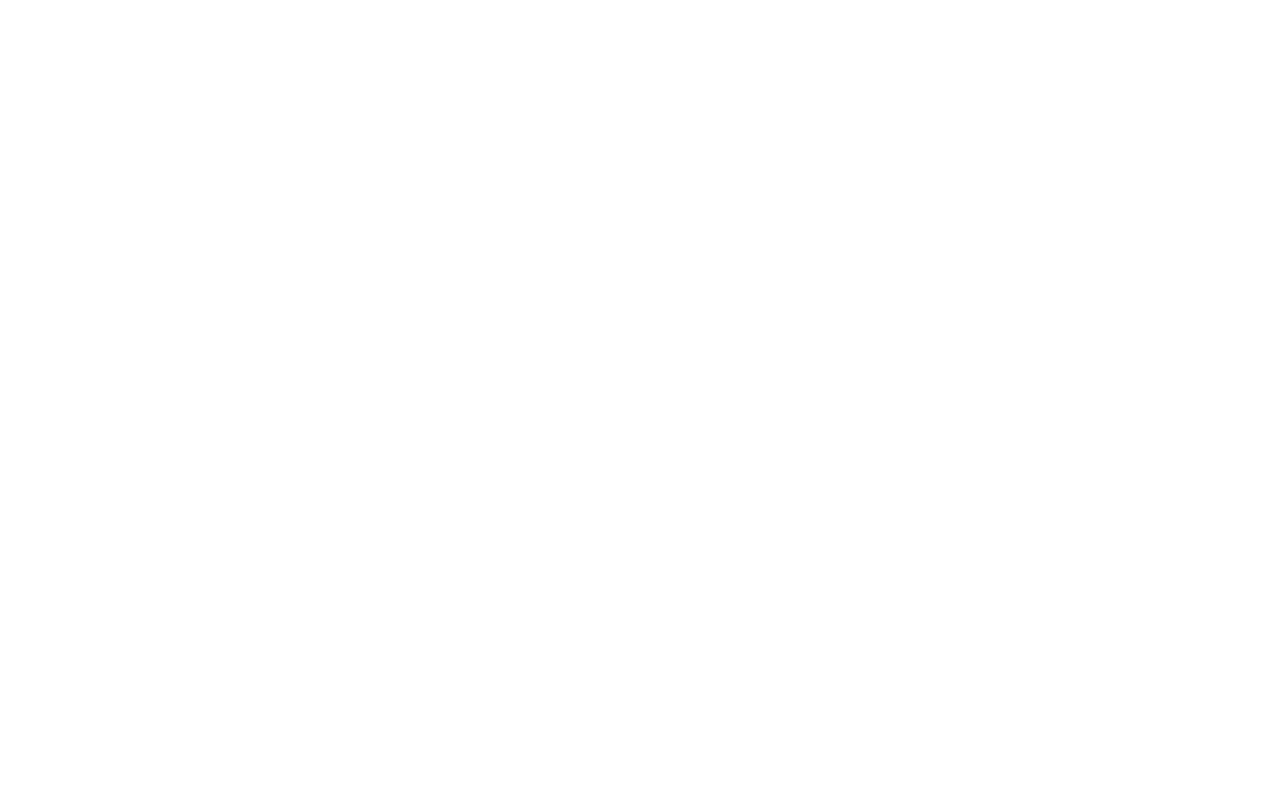
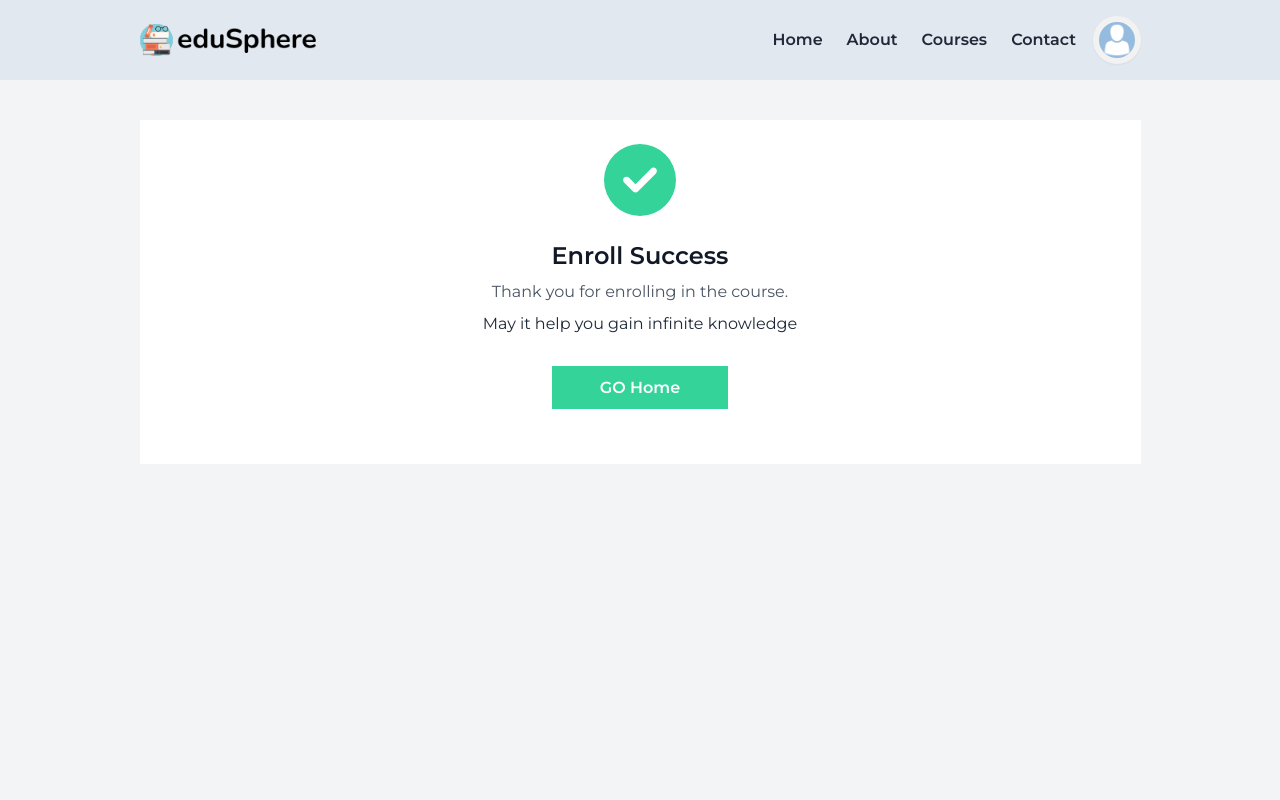
Before and after one commit to S-Alif/Edu-Sphere, a React (Vite) app in the folder main/frontend/: page /enroll/success in a window 1280 px wide. Shown: the top 800 px of the page. Built offline with nearby package versions, Linux system fonts and the light colour scheme; no server answers.

Commit message:
[ADD] payment gateway

```diff
--- a/main/frontend/src/App.jsx
+++ b/main/frontend/src/App.jsx
@@ -30,6 +30,7 @@ import StudentPaymentInfoPage from "./pages/StudentPaymentInfoPage";
 import InstructorPayment from "./pages/InstructorPayment";
 import InstructorProfilePage from "./pages/InstructorProfilePage";
 import ScrollToTop from "./ScrollToTop";
+import CourseEnrollConfirm from "./pages/CourseEnrollConfirm";
 
 
 const App = () => {
@@ -51,6 +52,9 @@ const App = () => {
         <Route element={<AuthCheck role={0} />}>
           <Route path="enroll/:course/:batch" element={<EnrollPage />} />
         </Route>
+
+        <Route path="enroll/success" element={<CourseEnrollConfirm />} />
+
       </Route>
 
       {/* protected routes for instructor */}
--- a/main/frontend/src/helpers/apiEndpoints.js
+++ b/main/frontend/src/helpers/apiEndpoints.js
@@ -1,6 +1,6 @@
 // api endpoint
-const baseUrl = "http://localhost:8000"
-const mainEndpoint = "/public"
+export const baseUrl = "http://localhost:8000"
+export const mainEndpoint = "/public"
 
 // export specific endpoints
 export const studentEndpoint = baseUrl + mainEndpoint + "/student"
--- /dev/null
+++ b/main/frontend/src/pages/CourseEnrollConfirm.jsx
@@ -0,0 +1,36 @@
+import { NavLink, useLocation } from "react-router-dom";
+import Section from "../components/tag-comps/Section";
+import { FaCircleCheck } from "react-icons/fa6";
+
+const CourseEnrollConfirm = () => {
+
+  const location = useLocation()
+  console.log(location)
+
+  return (
+    <Section padding={"py-10"} className={"w-screen h-[calc(100vh-80px)] bg-gray-100"}>
+      <div className="w-full h-full">
+        <div className="bg-white p-6  md:mx-auto flex flex-col items-center">
+
+          {location.pathname == "/enroll/success" && <span className={`text-7xl text-emerald-400`}><FaCircleCheck /></span>}
+
+
+          <div className="text-center pt-6">
+            <h3 className="md:text-2xl text-base text-gray-900 font-semibold text-center">
+              Enroll Success
+            </h3>
+            <p className="text-gray-600 my-2">
+              Thank you for enrolling in the course.
+            </p>
+            <p>May it help you gain infinite knowledge</p>
+            <div className="py-10 text-center">
+              <NavLink to={'/'} className="px-12 bg-emerald-400 hover:bg-emerald-500 transition-all duration-300 text-white font-semibold py-3">GO Home</NavLink>
+            </div>
+          </div>
+        </div>
+      </div>
+    </Section>
+  );
+};
+
+export default CourseEnrollConfirm;
--- a/main/frontend/src/pages/EnrollPage.jsx
+++ b/main/frontend/src/pages/EnrollPage.jsx
@@ -1,4 +1,4 @@
-import { useParams } from "react-router-dom";
+import { useNavigate, useParams } from "react-router-dom";
 import PageHeader from "../components/PageHeader";
 import Section from "../components/tag-comps/Section";
 import basicStore from "../store/basicStore";
@@ -16,6 +16,7 @@ const EnrollPage = () => {
   const params = useParams()
   const [courseData, setCourseData] = useState({})
   const [batch, setBatch] = useState({})
+
   let fee = parseInt(courseData?.courseDiscount) > 0 ? (parseInt(courseData?.coursePrice) - parseInt(courseData?.courseDiscount)) : parseInt(courseData?.coursePrice)
 
   const { courseDetail, batchDetail } = basicStore()
@@ -23,19 +24,20 @@ const EnrollPage = () => {
   const { courseEnroll } = studentStore()
 
   // form values
-  const { register, handleSubmit, formState: { errors }, setValue } = useForm({
+  const { handleSubmit, setValue } = useForm({
     defaultValues: {
       courseId: "",
       batchId: "",
       studentId: "",
-      paid: "",
     }
   })
 
   // submit the form
   let submitForm = async (data) => {
-    if (fee != parseInt(data.paid)) return errorAlert("pay the required amount")
     let result = await courseEnroll(data)
+    if(result?.status == 1){
+      window.location.href = result?.data.GatewayPageURL
+    }
   }
 
   // get data
@@ -81,6 +83,8 @@ const EnrollPage = () => {
             <table className="table">
               <tbody className="text-xl">
 
+                <th colSpan={2} className="text-xl border border-slate-300 text-gray-500">Course payment details</th>
+
                 <tr className="border border-slate-300 hover">
                   <th>Course fee</th>
                   <td><span className="text-sm inline-block"><FaBangladeshiTakaSign /></span> {courseData?.coursePrice}</td>
@@ -101,11 +105,7 @@ const EnrollPage = () => {
 
             {/* payment form */}
             <form action="" className="pt-10" onSubmit={handleSubmit(submitForm)}>
-              <label htmlFor="name" className="font-semibold block">Pay course fee</label>
-              <input type="text" className='mt-4 mb-6 input input-bordered border-emerald-500 w-full' placeholder="Your course fee" {...register("paid", { required: true, maxLength: 5, minLength: 4 })} />
-              {errors?.paid && errorAlert("please type the payable amount")}
-
-              <button className="btn bg-emerald-400 hover:bg-emerald-500 duration-300 text-white text-xl rounded-md w-full">pay fee</button>
+              <button className="btn bg-emerald-400 hover:bg-emerald-500 duration-300 text-white text-xl rounded-md w-full">Enroll now</button>
             </form>
 
           </div>
@@ -114,9 +114,8 @@ const EnrollPage = () => {
 
         {/* other data */}
         <table className="table mt-16">
-          <thead>
-            <th colSpan={2} className="text-xl border border-slate-300">Essential course details</th>
-          </thead>
+          <th colSpan={2} className="text-xl border border-slate-300">Essential course details</th>
+
           <tbody className="text-[17px]">
             <tr className="border border-slate-300 hover">
               <th>Duration</th>
--- a/main/frontend/src/store/studentStore.js
+++ b/main/frontend/src/store/studentStore.js
@@ -1,23 +1,22 @@
 import axios from 'axios'
 import { create } from 'zustand'
-import { studentEndpoint } from '../helpers/apiEndpoints'
+import { mainEndpoint, studentEndpoint } from '../helpers/apiEndpoints'
 import { errorAlert, infoAlert, successAlert } from './../helpers/alertMsg'
+import { baseUrl } from './../helpers/apiEndpoints';
 
 const studentStore = create((set) => ({
   // course enroll
   courseEnroll: async (data) => {
     try {
-      infoAlert("enrolling you in course ... please wait")
-
-      let result = await axios.post(studentEndpoint + '/enroll', data, { withCredentials: true })
+      infoAlert("enrolling ... please wait")
+      let result = await axios.post(baseUrl + mainEndpoint + "/payment" + '/invoice-create', data, { withCredentials: true })
 
       if (result.data?.status == 0) {
         if (result.data?.errorCode?.code) infoAlert(result.data.errorCode.code)
         return errorAlert(result.data?.data)
       }
 
-      successAlert(result.data?.data)
-      return result.data?.status
+      return result.data
 
     } catch (error) {
       return errorAlert("something went wrong")
@@ -156,7 +155,8 @@ const studentStore = create((set) => ({
 
       if (result.data?.status == 0) {
         if (result.data?.errorCode?.code) infoAlert(result.data.errorCode.code)
-        return errorAlert(result.data?.data)
+        errorAlert(result.data?.data)
+        return result.data?.status
       }
 
       return result.data?.data
```
